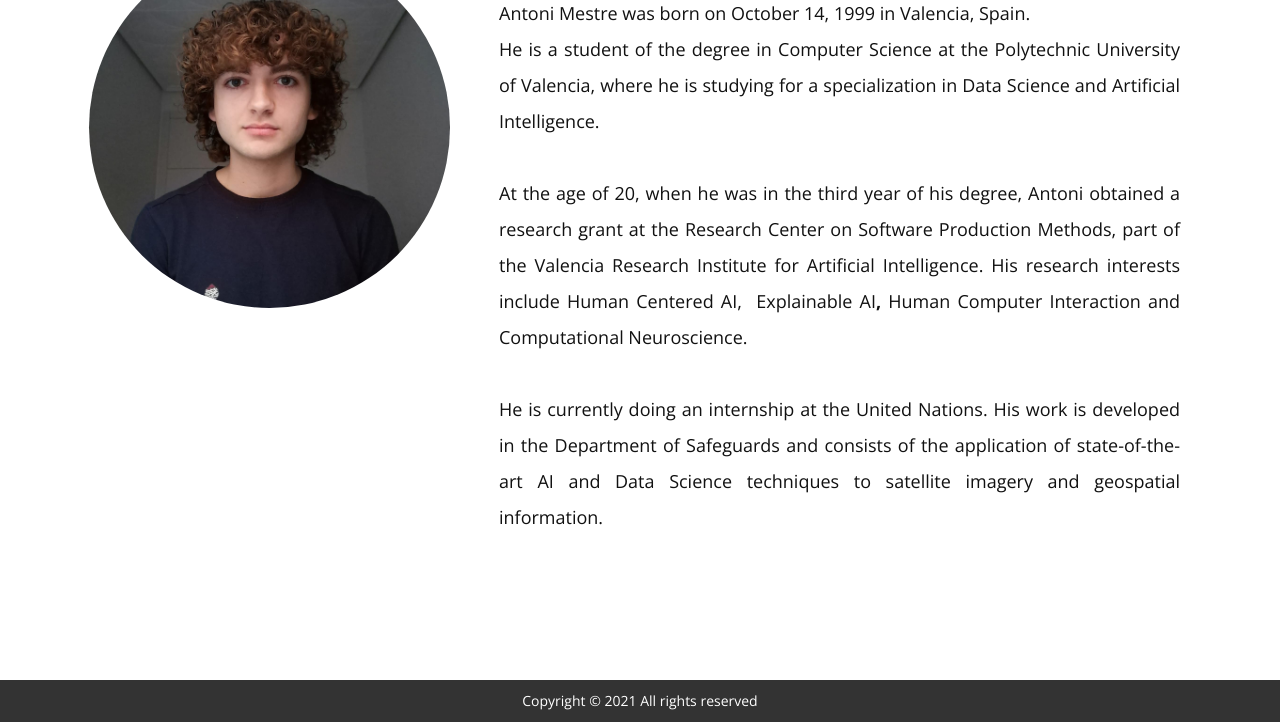
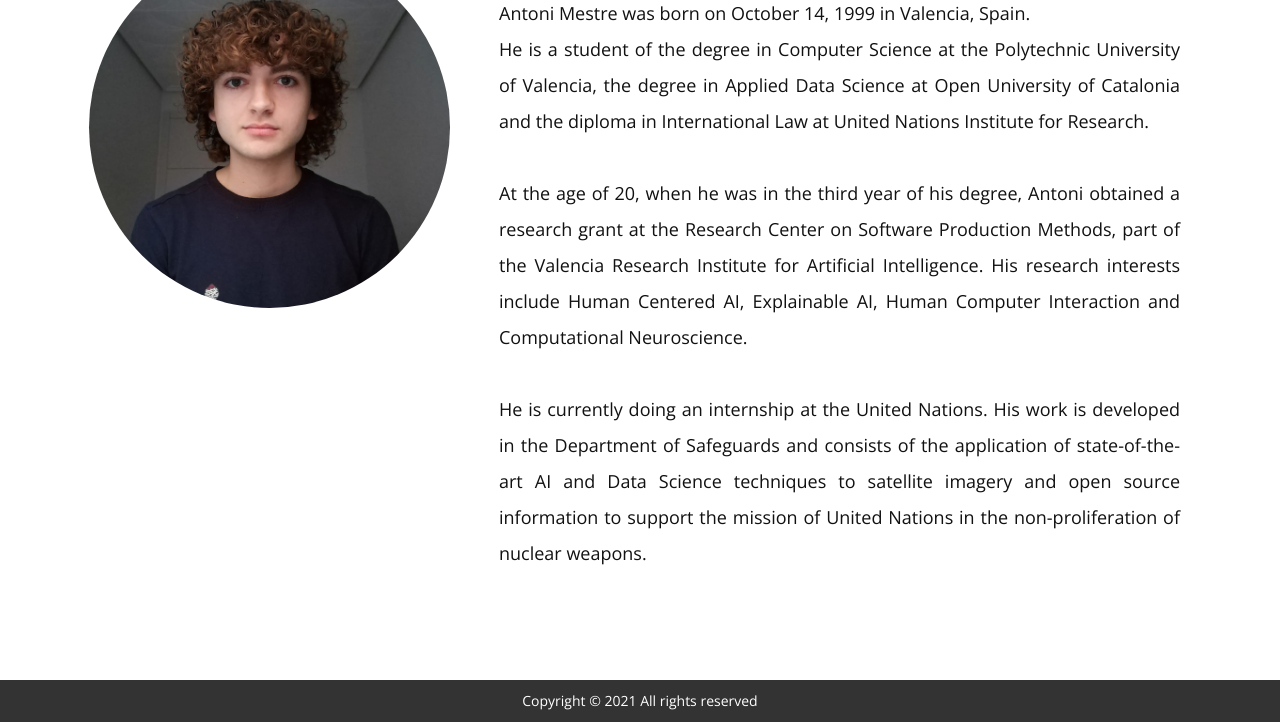
Before and after one commit to Antoni-Mestre/paginaAMG, a plain HTML site: page About.html in a window 1280 px wide. Shown: the part 207-929 px from the top of the page. Drawn offline with nearby package versions, Linux system fonts and the light colour scheme.

Commit message:
Update About.html

```diff
--- a/About.html
+++ b/About.html
@@ -70,10 +70,9 @@
               <div class="u-container-style u-layout-cell u-size-39 u-layout-cell-2">
                 <div class="u-container-layout u-valign-top-lg u-valign-top-md u-valign-top-xl u-container-layout-2">
                   <h2 class="u-text u-text-grey-70 u-text-1">about</h2>
-                  <p class="u-align-justify u-text u-text-2">Antoni Mestre was born on October 14, 1999 in Valencia, Spain. <br>He is a student of the degree in Computer Science at the Polytechnic University of Valencia, where he is studying for a specialization in Data Science and Artificial Intelligence. <br>
-                    <br>At the age of 20, when he was in the third year of his degree, Antoni obtained a research grant at the Research Center on Software Production Methods, part of the Valencia Research Institute for Artificial Intelligence. His research interests include Human Centered AI,&nbsp;<b>
-                      <span style="font-weight: 400;">Explainable AI</span>,&nbsp;</b>Human Computer Interaction and Computational Neuroscience. <br>
-                    <br>He is currently doing an internship at the United Nations. His work is developed in the Department of Safeguards and consists of the application of state-of-the-art AI and Data Science techniques to satellite imagery and geospatial information.
+                  <p class="u-align-justify u-text u-text-2">Antoni Mestre was born on October 14, 1999 in Valencia, Spain. <br>He is a student of the degree in Computer Science at the Polytechnic University of Valencia, the degree in Applied Data Science at Open University of Catalonia and the diploma in International Law at United Nations Institute for Research. <br>
+                    <br>At the age of 20, when he was in the third year of his degree, Antoni obtained a research grant at the Research Center on Software Production Methods, part of the Valencia Research Institute for Artificial Intelligence. His research interests include Human Centered AI,  Explainable AI, Human Computer Interaction and Computational Neuroscience. <br>
+                    <br>He is currently doing an internship at the United Nations. His work is developed in the Department of Safeguards and consists of the application of state-of-the-art AI and Data Science techniques to satellite imagery and open source information to support the mission of United Nations in the non-proliferation of nuclear weapons.
                   </p>
                 </div>
               </div>
```
